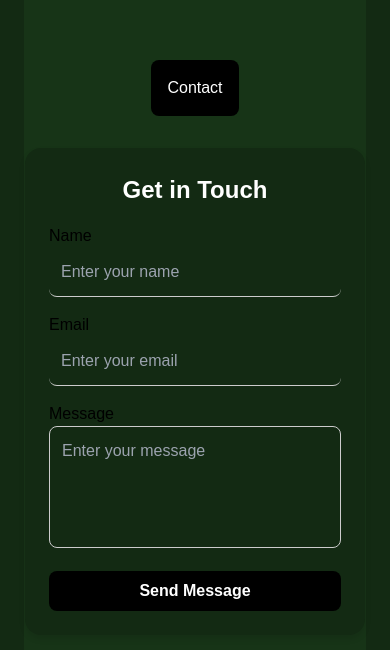
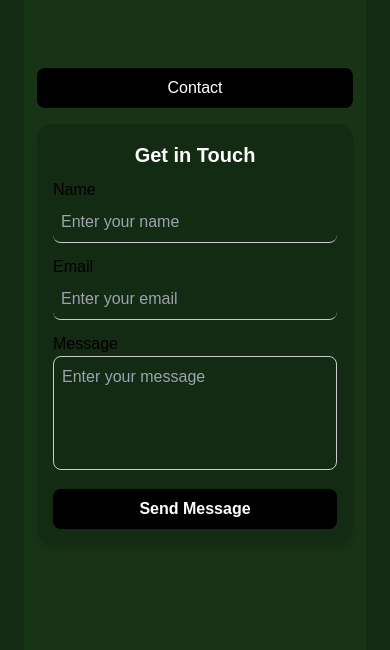
Before and after one commit to Mzwandile-Dlomo/portfolio, a React (Create React App) app: page / in a window 390 px wide. Shown: the part 2536-3186 px from the top of the page. Built offline with nearby package versions, Linux system fonts and the light colour scheme.

Commit message:
contact adjusted forr small screens

```diff
--- a/src/components/sections/Contact.js
+++ b/src/components/sections/Contact.js
@@ -5,6 +5,11 @@ const Container = styled.div`
   display: flex;
   flex-direction: column;
   align-items: center;
+  padding: 1rem;
+
+  @media (max-width: 600px) {
+    padding: 0.5rem;
+  }
 `;
 
 const Header = styled.div`
@@ -12,6 +17,13 @@ const Header = styled.div`
   background-color: #000;
   padding: 1rem;
   border-radius: 0.5rem;
+  width: 100%;
+  text-align: center;
+
+  @media (max-width: 600px) {
+    padding-top: 2rem;
+    padding: 0.5rem;
+  }
 `;
 
 const FormContainer = styled.div`
@@ -25,6 +37,11 @@ const FormContainer = styled.div`
   background-color: #132a13;
   border-radius: 1rem;
   box-shadow: 0 4px 6px rgba(0, 0, 0, 0.1);
+
+  @media (max-width: 600px) {
+    margin-top: 1rem;
+    padding: 1rem;
+  }
 `;
 
 const Title = styled.h2`
@@ -32,6 +49,11 @@ const Title = styled.h2`
   font-weight: bold;
   margin-bottom: 1rem;
   color: #fff;
+
+  @media (max-width: 600px) {
+    font-size: 1.25rem;
+    margin-bottom: 0.5rem;
+  }
 `;
 
 const StyledInput = styled.input`
@@ -46,6 +68,11 @@ const StyledInput = styled.input`
 
   &:focus {
     border-color: #69b25b;
+  }
+
+  @media (max-width: 600px) {
+    padding: 0.5rem;
+    margin-bottom: 0.75rem;
   }
 `;
 
@@ -63,6 +90,11 @@ const StyledTextarea = styled.textarea`
   &:focus {
     border-color: #69b25b;
   }
+
+  @media (max-width: 600px) {
+    padding: 0.5rem;
+    margin-bottom: 0.75rem;
+  }
 `;
 
 const SubmitButton = styled.button`
@@ -78,18 +110,30 @@ const SubmitButton = styled.button`
   &:hover {
     background-color: #69b25b;
   }
+
+  @media (max-width: 600px) {
+    padding: 0.5rem;
+  }
 `;
 
 const ResponseMessage = styled.p`
   margin-top: 1rem;
   color: #28a745;
   font-weight: bold;
+
+  @media (max-width: 600px) {
+    margin-top: 0.5rem;
+  }
 `;
 
 const ErrorMessage = styled.p`
   margin-top: 1rem;
   color: #dc3545;
   font-weight: bold;
+
+  @media (max-width: 600px) {
+    margin-top: 0.5rem;
+  }
 `;
 
 const Contact = () => {
```
